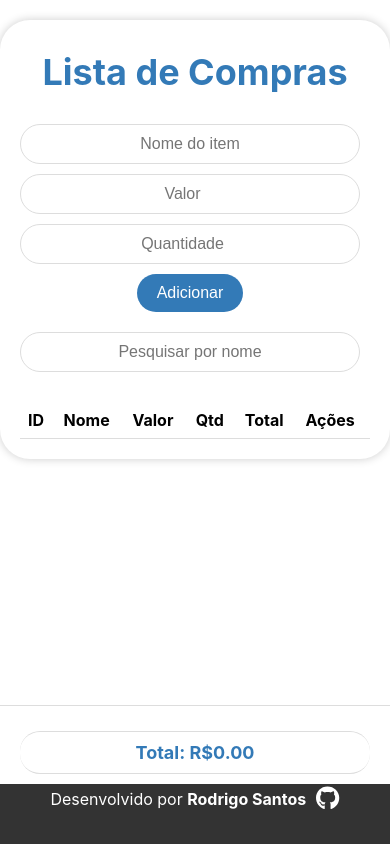
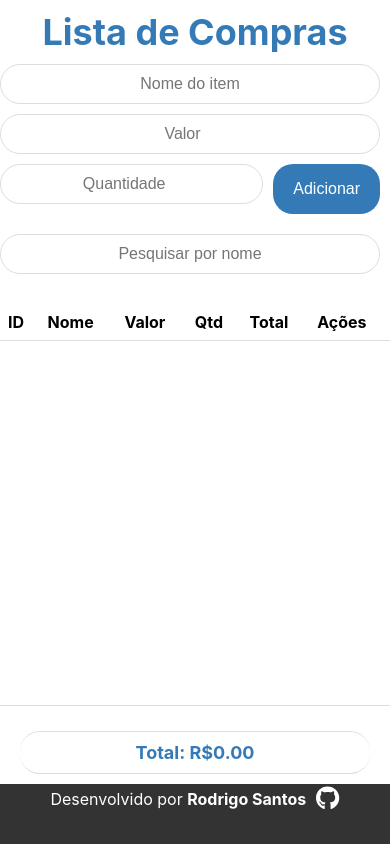
Before and after one commit to rodrigocsdev/compras, a React (Create React App) app: page / in a window 390 px wide. Built offline with nearby package versions, Linux system fonts and the light colour scheme.

Commit message:
update style for responsive

```diff
--- a/src/components/ListaDeCompras.css
+++ b/src/components/ListaDeCompras.css
@@ -8,24 +8,21 @@
 }
 
 .container {
-  max-width: 100%;
-  margin: 20px auto;
-  padding: 20px;
-  background-color: #fff;
-  border-radius: 30px; /* updated border-radius */
-  box-shadow: 0 0 10px rgba(0, 0, 0, 0.2);
+  max-width: auto;
+  margin: auto;
+  padding: auto;
 }
 
-.container h1{
+.container h1 {
   color: #337ab7;
 }
 
 .header {
   text-align: center;
-  margin-bottom: 20px;
+
   font-size: 18px;
   font-weight: bold;
-  border-radius: 20px; /* updated border-radius */
+
   padding: 10px; /* added padding to make the border-radius visible */
 }
 
@@ -37,9 +34,9 @@
   justify-content: center;
 }
 
-.form-container input[type='text'],
-.search-container input[type='text'],
-.form-container input[type='number'] {
+.form-container input[type="text"],
+.search-container input[type="text"],
+.form-container input[type="number"] {
   text-align: center;
   flex: 1;
   padding: 10px;
@@ -61,7 +58,9 @@
 }
 
 .container-table {
-  max-height: calc(100vh - 120px); /* ajuste conforme necessário para deixar espaço para o .container-total e footer */
+  max-height: calc(
+    100vh - 100px - 60px - 60px - 60px - 60px - 60px - 60px - 60px
+  ); /* ajuste conforme necessário para deixar espaço para o .container-total e footer */
   overflow-y: auto;
 }
 
@@ -70,7 +69,8 @@
   border-collapse: collapse; /* Para juntar as bordas das células */
 }
 
-.items-table th, .items-table td {
+.items-table th,
+.items-table td {
   padding: 8px; /* Adiciona um espaçamento interno de 8px */
   text-align: left; /* Alinha o texto à esquerda */
   border-bottom: 1px solid #ddd; /* Adiciona uma linha de separação entre as linhas */
@@ -79,7 +79,6 @@
 .item-actions button {
   margin-right: 5px; /* Adiciona um espaçamento entre os botões de ação */
 }
-
 
 .items-list {
   padding: 0;
@@ -163,34 +162,33 @@
 
 /* Media query for larger screens */
 @media screen and (min-width: 800px) {
-.container {
+  .container {
     max-width: 800px;
     margin: 40px auto;
     padding: 30px;
   }
 
-.header {
+  .header {
     font-size: 24px;
   }
 
-.form-container input[type='text'],
-.form-container input[type='number'] {
-
+  .form-container input[type="text"],
+  .form-container input[type="number"] {
     padding: 15px;
     margin-right: 20px;
     margin-bottom: 20px;
   }
 
-.form-container button {
+  .form-container button {
     padding: 15px 30px;
   }
 
-.items-list li {
+  .items-list li {
     padding: 20px;
     margin-bottom: 20px;
   }
 
-.total {
+  .total {
     font-size: 24px;
     margin-top: 20px;
   }
```
